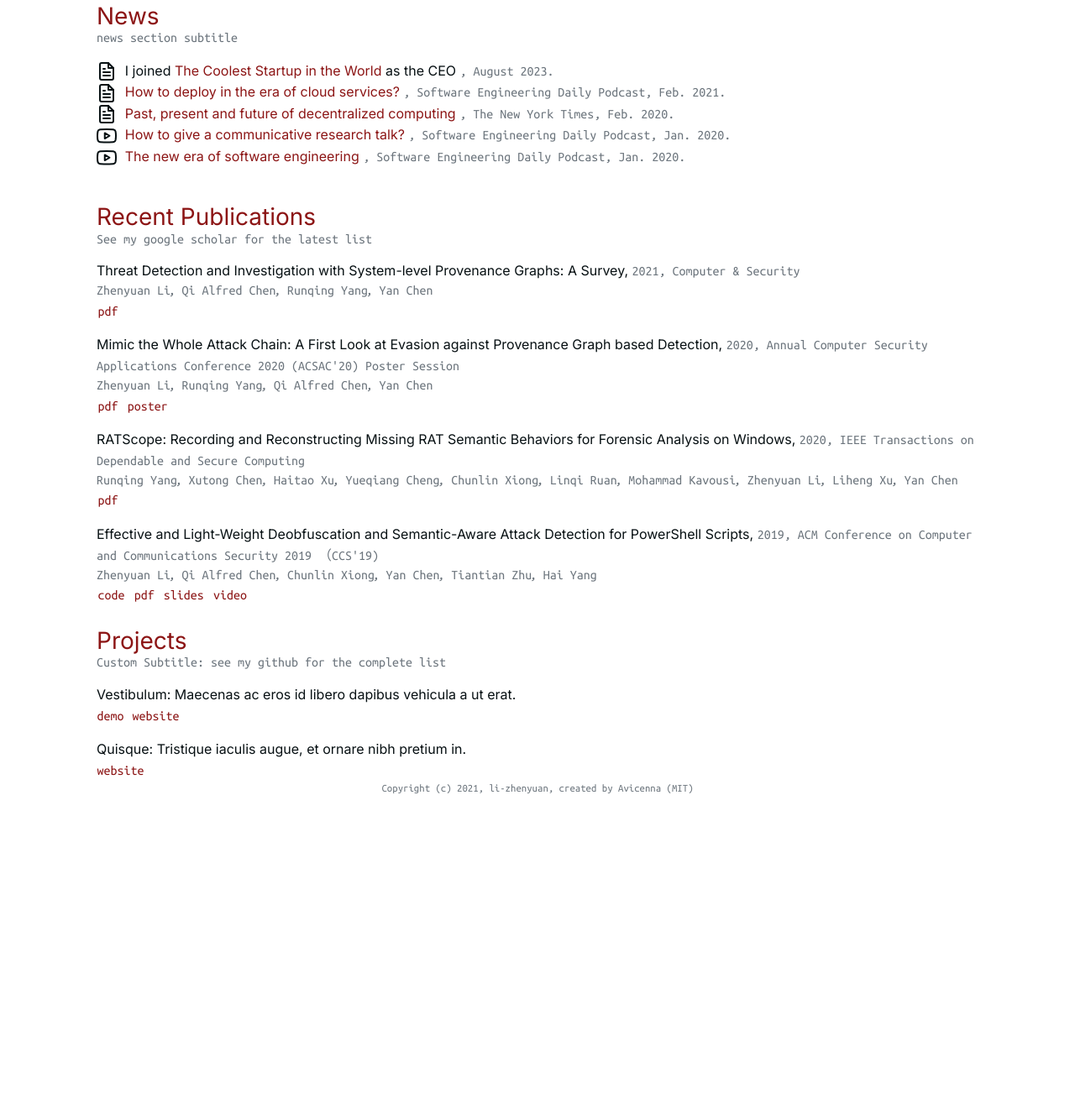
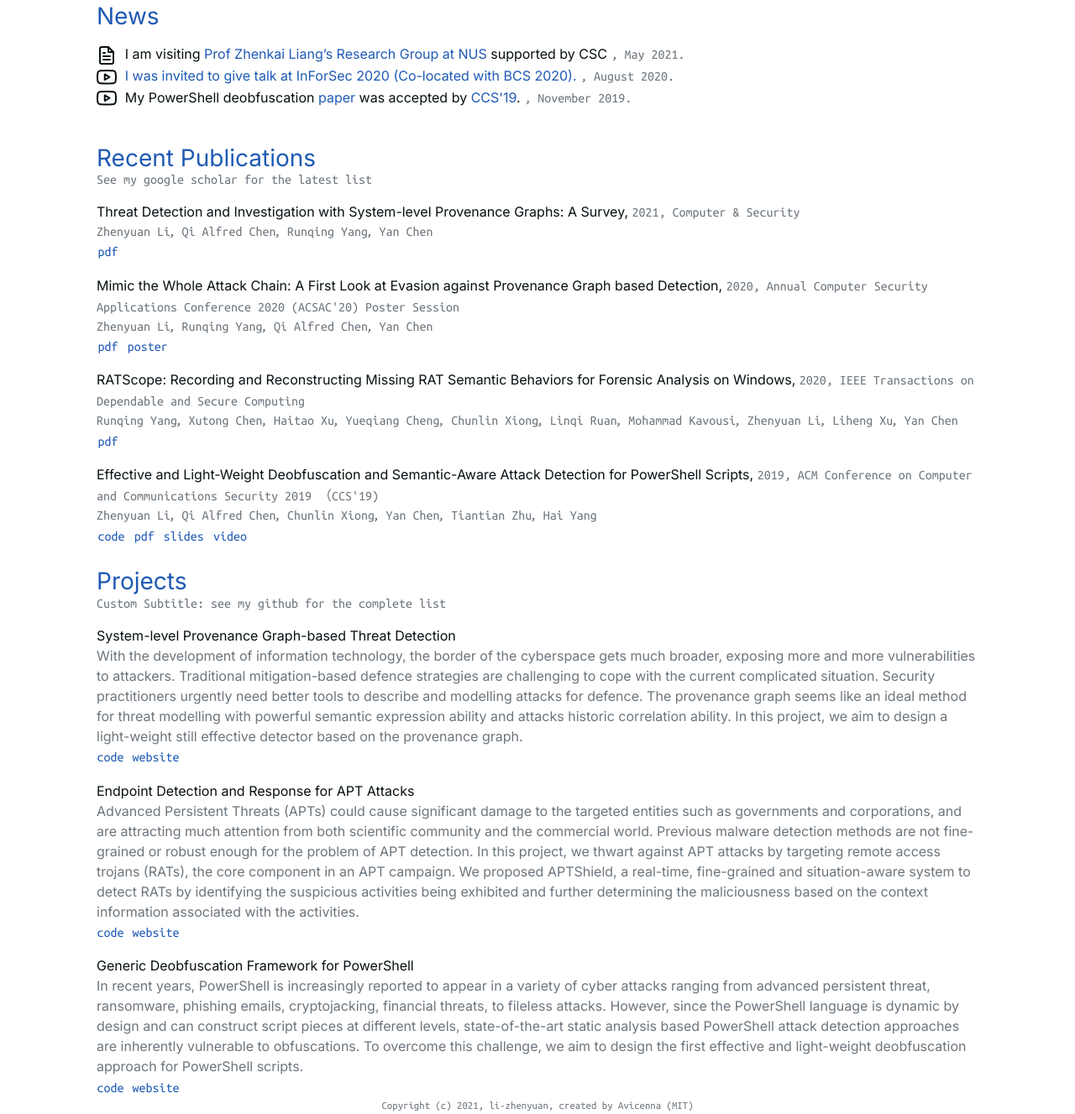
Before and after one commit to li-zhenyuan/li-zhenyuan.github.io_bk, a plain HTML site: page index.html in a window 1280 px wide. Shown: the part 632-1959 px from the top of the page at 84% size. Before the commit the page ends 1580 px from the top, so only its background shows below. Drawn offline with nearby package versions, Linux system fonts and the light colour scheme; some icons are missing; a web font is replaced by a local one.

Commit message:
2021-7-29

```diff
--- a/about/index.xml
+++ b/about/index.xml
@@ -1,9 +1,9 @@
 <?xml version="1.0" encoding="utf-8" standalone="yes"?>
 <rss version="2.0" xmlns:atom="http://www.w3.org/2005/Atom">
   <channel>
-    <title>about on li-zhenyuan</title>
+    <title>about on Welcome to Zhenyuan&#39;s Pages</title>
     <link>li-zhenyuan.github.io/about/</link>
-    <description>Recent content in about on li-zhenyuan</description>
+    <description>Recent content in about on Welcome to Zhenyuan&#39;s Pages</description>
     <generator>Hugo -- gohugo.io</generator>
     <language>en-us</language>
     <lastBuildDate>Tue, 20 Oct 2020 17:51:47 +0330</lastBuildDate><atom:link href="li-zhenyuan.github.io/about/index.xml" rel="self" type="application/rss+xml" />
--- a/categories/index.xml
+++ b/categories/index.xml
@@ -1,9 +1,9 @@
 <?xml version="1.0" encoding="utf-8" standalone="yes"?>
 <rss version="2.0" xmlns:atom="http://www.w3.org/2005/Atom">
   <channel>
-    <title>Categories on li-zhenyuan</title>
+    <title>Categories on Welcome to Zhenyuan&#39;s Pages</title>
     <link>li-zhenyuan.github.io/categories/</link>
-    <description>Recent content in Categories on li-zhenyuan</description>
+    <description>Recent content in Categories on Welcome to Zhenyuan&#39;s Pages</description>
     <generator>Hugo -- gohugo.io</generator>
     <language>en-us</language><atom:link href="li-zhenyuan.github.io/categories/index.xml" rel="self" type="application/rss+xml" />
   </channel>
--- a/css/style.css
+++ b/css/style.css
@@ -5,7 +5,7 @@ body {
 }
 
 a {
-    color: #8C1515;
+    color: #1f5ab4;
 }
 
 .body {
@@ -21,7 +21,7 @@ a {
 }
 
 .main_color  {
-    color: #8C1515;
+    color: #1f5ab4;
 }
 
 .secondary_color {
--- a/index.html
+++ b/index.html
@@ -18,7 +18,7 @@
 
 
 
-    <title>li-zhenyuan</title>
+    <title>Welcome to Zhenyuan&#39;s Pages</title>
 
 
 
@@ -156,11 +156,15 @@
     <ul>
 
         <li>
+            Cyber Threat Analysis
+        </li>
+
+        <li>
             Intrusion Detection
         </li>
 
         <li>
-            Cyber Threat Analysis
+            Audit Logging
         </li>
 
         <li>
@@ -299,8 +303,6 @@
 
 
 
-
-
 <div class="row w-100">
     <div class="col w-100">
 
@@ -310,8 +312,6 @@
                 <h3 class="row  w-100 section-title main_color"> News </h3>
 
 
-
-                <h6 class="row w-100 section-subtitle  text-muted"> news section subtitle </h6>
 
             </div>
         </div>
@@ -341,49 +341,11 @@
 
 
 
-                I joined <a href="https://goodluck.com">The Coolest Startup in the World</a> as the CEO
+                I am visiting <a href="https://www.comp.nus.edu.sg/~liangzk/">Prof Zhenkai Liang&rsquo;s Research Group at NUS</a> supported by CSC
 
 
 
-                <span class="secondary_font text-muted">, August 2023.</span>
-
-
-            </li>
-
-
-
-            <li>
-
-                <i data-feather="file-text"></i>
-
-
-
-                <a href='https://https://feathericons.com//' target="_blank">
-                    How to deploy in the era of cloud services?
-                </a>
-
-
-
-                <span class="secondary_font text-muted">, Software Engineering Daily Podcast, Feb. 2021.</span>
-
-
-            </li>
-
-
-
-            <li>
-
-                <i data-feather="file-text"></i>
-
-
-
-                <a href='https://https://feathericons.com//' target="_blank">
-                    Past, present and future of decentralized computing
-                </a>
-
-
-
-                <span class="secondary_font text-muted">, The New York Times, Feb. 2020.</span>
+                <span class="secondary_font text-muted">, May 2021.</span>
 
 
             </li>
@@ -398,13 +360,13 @@
 
 
 
-                <a href='/en/talks/how-to-give-a-communicative-research-talk/' target="_blank">
-                    How to give a communicative research talk?
+                <a href='https://www.inforsec.org/wp/?p=4158' target="_blank">
+                    I was invited to give talk at InForSec 2020 (Co-located with BCS 2020).
                 </a>
 
 
 
-                <span class="secondary_font text-muted">, Software Engineering Daily Podcast, Jan. 2020.</span>
+                <span class="secondary_font text-muted">, August 2020.</span>
 
 
             </li>
@@ -419,13 +381,11 @@
 
 
 
-                <a href='https://https://feathericons.com//' target="_blank">
-                    The new era of software engineering
-                </a>
+                My PowerShell deobfuscation <a href="https://li-zhenyuan.github.io/files/PowerShellDeobfuscation_paper.pdf">paper</a> was accepted by <a href="https://dl.acm.org/doi/10.1145/3319535.3363187">CCS'19</a>.
 
 
 
-                <span class="secondary_font text-muted">, Software Engineering Daily Podcast, Jan. 2020.</span>
+                <span class="secondary_font text-muted">, November 2019.</span>
 
 
             </li>
@@ -931,7 +891,11 @@
         <div class="project row w-100">
             <div class="section-1 w-100">
                 <span class="project-title">
-                    Vestibulum: Maecenas ac eros id libero dapibus vehicula a ut erat.
+                    System-level Provenance Graph-based Threat Detection
+                </span>
+                <br>
+                <span class="text-muted project-description">
+                    With the development of information technology, the border of the cyberspace gets much broader, exposing more and more vulnerabilities to attackers. Traditional mitigation-based defence strategies are challenging to cope with the current complicated situation. Security practitioners urgently need better tools to describe and modelling attacks for defence. The provenance graph seems like an ideal method for threat modelling with powerful semantic expression ability and attacks historic correlation ability. In this project, we aim to design a light-weight still effective detector based on the provenance graph.
                 </span>
             </div>
 
@@ -940,13 +904,13 @@
             <div class="section-2  w-100">
 
 
-                <a class="main_color text-decoration-none rounded " href="https://example.com" target="_blank">
-                    demo
+                <a class="main_color text-decoration-none rounded " href="https://github.com/" target="_blank">
+                    code
                 </a>
 
 
 
-                <a class="main_color text-decoration-none rounded " href="https://github.com/hadisinaee/avicenna" target="_blank">
+                <a class="main_color text-decoration-none rounded " href="https://example.com/" target="_blank">
                     website
                 </a>
 
@@ -960,7 +924,11 @@
         <div class="project row w-100">
             <div class="section-1 w-100">
                 <span class="project-title">
-                    Quisque: Tristique iaculis augue, et ornare nibh pretium in.
+                    Endpoint Detection and Response for APT Attacks
+                </span>
+                <br>
+                <span class="text-muted project-description">
+                    Advanced Persistent Threats (APTs) could cause significant damage to the targeted entities such as governments and corporations, and are attracting much attention from both scientific community and the commercial world. Previous malware detection methods are not fine-grained or robust enough for the problem of APT detection. In this project, we thwart against APT attacks by targeting remote access trojans (RATs), the core component in an APT campaign. We proposed APTShield, a real-time, fine-grained and situation-aware system to detect RATs by identifying the suspicious activities being exhibited and further determining the maliciousness based on the context information associated with the activities.
                 </span>
             </div>
 
@@ -969,7 +937,46 @@
             <div class="section-2  w-100">
 
 
-                <a class="main_color text-decoration-none rounded " href="https://github.com/hadisinaee/avicenna" target="_blank">
+                <a class="main_color text-decoration-none rounded " href="https://github.com/" target="_blank">
+                    code
+                </a>
+
+
+
+                <a class="main_color text-decoration-none rounded " href="https://example.com/" target="_blank">
+                    website
+                </a>
+
+
+            </div>
+
+
+
+        </div>
+
+        <div class="project row w-100">
+            <div class="section-1 w-100">
+                <span class="project-title">
+                    Generic Deobfuscation Framework for PowerShell
+                </span>
+                <br>
+                <span class="text-muted project-description">
+                    In recent years, PowerShell is increasingly reported to appear in a variety of cyber attacks ranging from advanced persistent threat, ransomware, phishing emails, cryptojacking, financial threats, to fileless attacks. However, since the PowerShell language is dynamic by design and can construct script pieces at different levels, state-of-the-art static analysis based PowerShell attack detection approaches are inherently vulnerable to obfuscations. To overcome this challenge, we aim to design the first effective and light-weight deobfuscation approach for PowerShell scripts.
+                </span>
+            </div>
+
+
+
+            <div class="section-2  w-100">
+
+
+                <a class="main_color text-decoration-none rounded " href="https://github.com/" target="_blank">
+                    code
+                </a>
+
+
+
+                <a class="main_color text-decoration-none rounded " href="https://example.com/" target="_blank">
                     website
                 </a>
 
--- a/index.xml
+++ b/index.xml
@@ -1,9 +1,9 @@
 <?xml version="1.0" encoding="utf-8" standalone="yes"?>
 <rss version="2.0" xmlns:atom="http://www.w3.org/2005/Atom">
   <channel>
-    <title>li-zhenyuan</title>
+    <title>Welcome to Zhenyuan&#39;s Pages</title>
     <link>li-zhenyuan.github.io/</link>
-    <description>Recent content on li-zhenyuan</description>
+    <description>Recent content on Welcome to Zhenyuan&#39;s Pages</description>
     <generator>Hugo -- gohugo.io</generator>
     <language>en-us</language>
     <lastBuildDate>Fri, 20 Nov 2020 17:51:47 +0330</lastBuildDate><atom:link href="li-zhenyuan.github.io/index.xml" rel="self" type="application/rss+xml" />
--- a/news/index.xml
+++ b/news/index.xml
@@ -1,9 +1,9 @@
 <?xml version="1.0" encoding="utf-8" standalone="yes"?>
 <rss version="2.0" xmlns:atom="http://www.w3.org/2005/Atom">
   <channel>
-    <title>news on li-zhenyuan</title>
+    <title>news on Welcome to Zhenyuan&#39;s Pages</title>
     <link>li-zhenyuan.github.io/news/</link>
-    <description>Recent content in news on li-zhenyuan</description>
+    <description>Recent content in news on Welcome to Zhenyuan&#39;s Pages</description>
     <generator>Hugo -- gohugo.io</generator>
     <language>en-us</language>
     <lastBuildDate>Fri, 20 Nov 2020 17:51:47 +0330</lastBuildDate><atom:link href="li-zhenyuan.github.io/news/index.xml" rel="self" type="application/rss+xml" />
--- a/sitemap.xml
+++ b/sitemap.xml
@@ -2,10 +2,10 @@
 <urlset xmlns="http://www.sitemaps.org/schemas/sitemap/0.9"
   xmlns:xhtml="http://www.w3.org/1999/xhtml">
   <url>
-    <loc>li-zhenyuan.github.io/</loc>
+    <loc>li-zhenyuan.github.io/news/</loc>
     <lastmod>2020-11-20T17:51:47+03:30</lastmod>
   </url><url>
-    <loc>li-zhenyuan.github.io/news/</loc>
+    <loc>li-zhenyuan.github.io/</loc>
     <lastmod>2020-11-20T17:51:47+03:30</lastmod>
   </url><url>
     <loc>li-zhenyuan.github.io/about/</loc>
--- a/tags/index.xml
+++ b/tags/index.xml
@@ -1,9 +1,9 @@
 <?xml version="1.0" encoding="utf-8" standalone="yes"?>
 <rss version="2.0" xmlns:atom="http://www.w3.org/2005/Atom">
   <channel>
-    <title>Tags on li-zhenyuan</title>
+    <title>Tags on Welcome to Zhenyuan&#39;s Pages</title>
     <link>li-zhenyuan.github.io/tags/</link>
-    <description>Recent content in Tags on li-zhenyuan</description>
+    <description>Recent content in Tags on Welcome to Zhenyuan&#39;s Pages</description>
     <generator>Hugo -- gohugo.io</generator>
     <language>en-us</language><atom:link href="li-zhenyuan.github.io/tags/index.xml" rel="self" type="application/rss+xml" />
   </channel>
```
Also changed, not shown: about/index.html (+1 -1 lines), categories/index.html (+1 -1 lines), news/index.html (+1 -1 lines), tags/index.html (+1 -1 lines).
